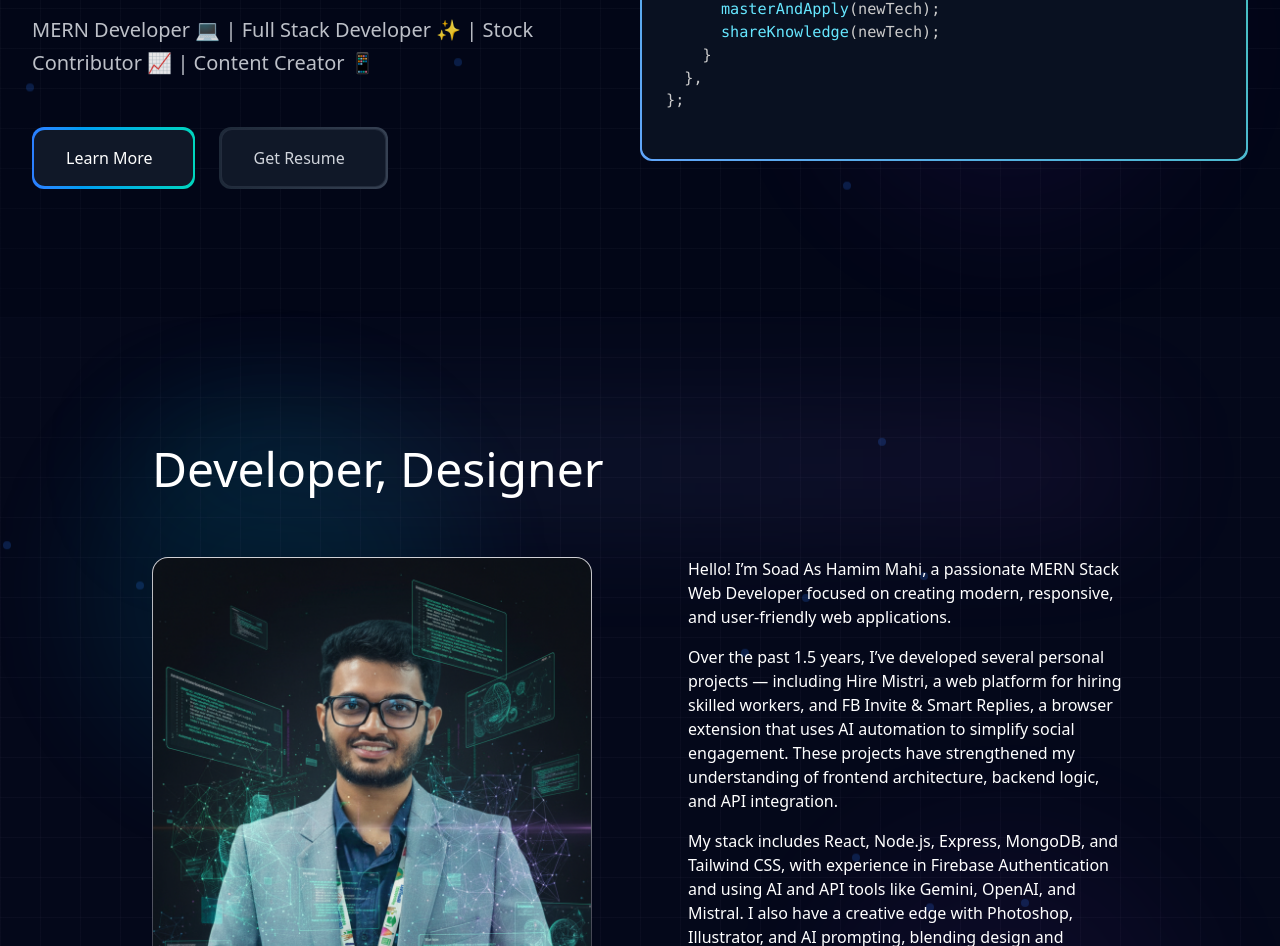
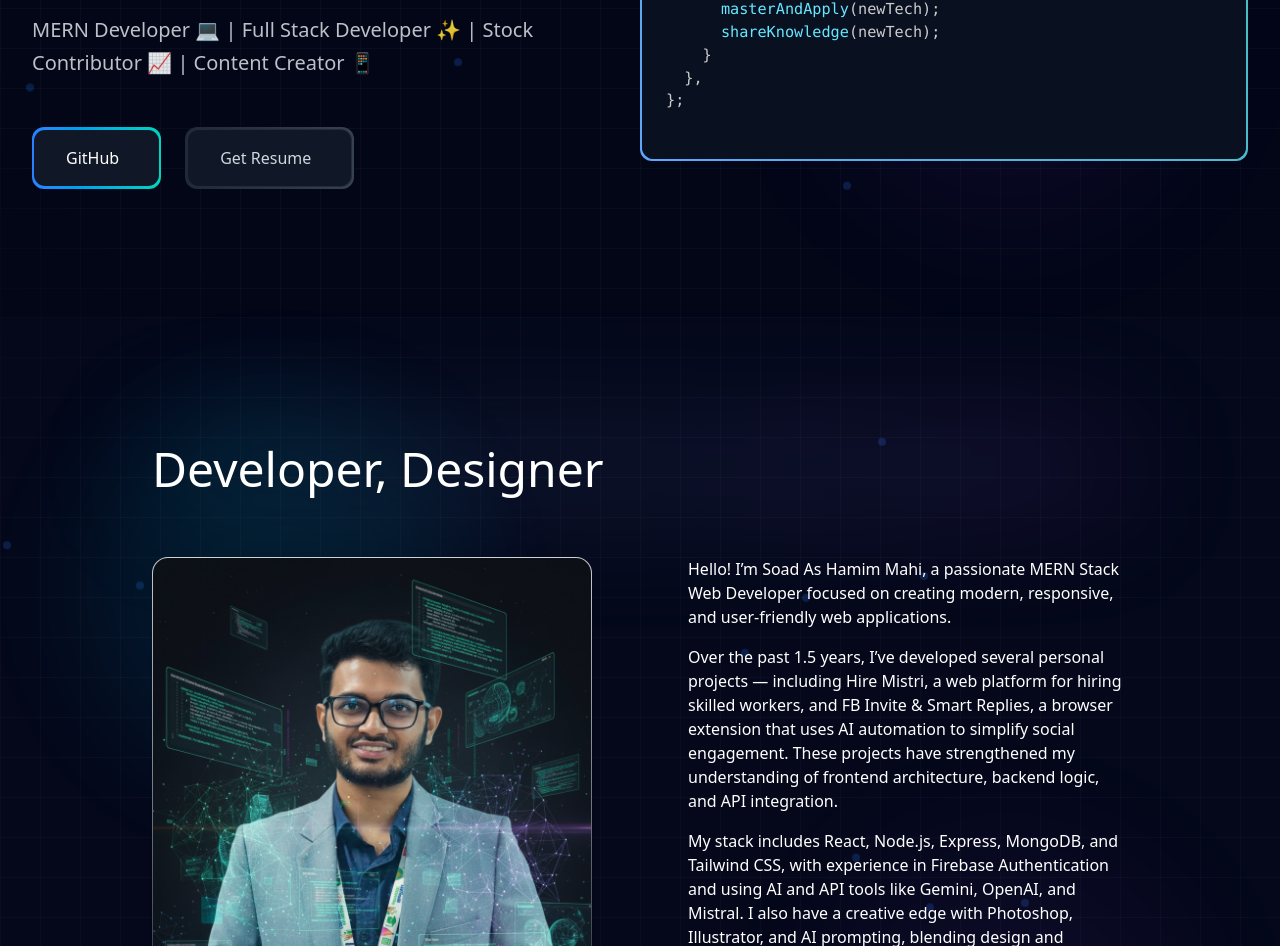
Before and after one commit to SoadAsHamimMahi/Prefessional_Portfolioo, a React (Vite) app: page / in a window 1280 px wide. Shown: the part 832-1778 px from the top of the page. Built offline with nearby package versions, Linux system fonts and the light colour scheme.

Commit message:
Details Updated

```diff
--- a/src/pages/Hero/Hero.jsx
+++ b/src/pages/Hero/Hero.jsx
@@ -162,7 +162,7 @@ const profile = {
                 >
                   <span className="block w-full px-6 sm:px-8 py-3 sm:py-4 rounded-[11px] bg-gray-900 transition-all duration-300 group-hover:bg-gradient-to-r group-hover:from-blue-500 group-hover:to-teal-400">
                     <span className="relative flex items-center justify-center gap-2 text-white font-medium">
-                      <span>Learn More</span>
+                      <span>GitHub</span>
                       <i className="fas fa-arrow-right transform transition-all duration-300 group-hover:translate-x-1" aria-hidden="true"></i>
                     </span>
                   </span>
```
